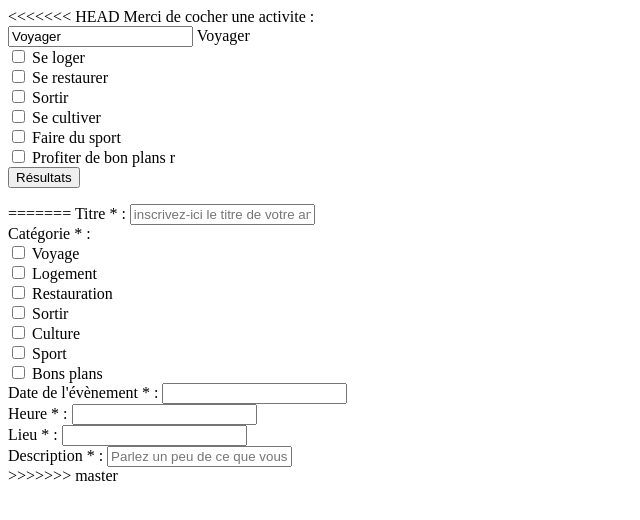
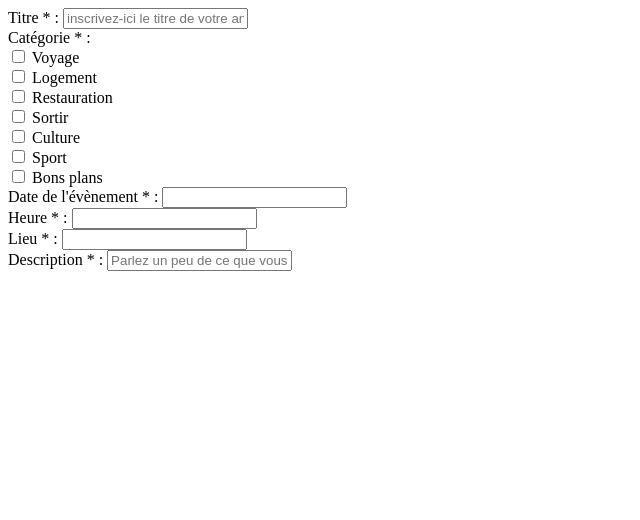
Before and after one commit to LeoArthaud/Workshop-3-C-U, a PHP site: page /php/Add_Event.php in a window 1280 px wide. Shown: the top 520 px of the page, without its empty margins (0-640 px from the left). Run offline with PHP 8.4, Linux system fonts and the light colour scheme; some libraries are stand-ins or nearby versions.

Commit message:
Add_event correct

```diff
--- a/Camp'Us/php/Add_Event.php
+++ b/Camp'Us/php/Add_Event.php
@@ -6,19 +6,6 @@
     <body>
         <p>
         <form method='POST' action='Add_Event_POST.php'>
-<<<<<<< HEAD
-            Merci de cocher une activite :<br>
-            <input type=""
-            <input type="checkbox" name="activite[]" value="Voyager"> Voyager<br>
-            <input type="checkbox" name="activite[]" value="Se loger"> Se loger<br>
-            <input type="checkbox" name="activite[]" value="Se restaurer"> Se restaurer<br>
-            <input type="checkbox" name="activite[]" value="Sortir"> Sortir<br>
-            <input type="checkbox" name="activite[]" value="Se cultiver"> Se cultiver<br>
-            <input type="checkbox" name="activite[]" value="Faire du sport"> Faire du sport<br>
-            <input type="checkbox" name="activite[]" value="Profiter de bon plans "> Profiter de bon plans r<br>
-            <input type="submit" name="activiter" value="Résultats">
-            </p>
-=======
 
             <label for="titre"> Titre * </label> : <input type="text" name="titre" id="titre" placeholder="inscrivez-ici le titre de votre annonce"> <br>
 
@@ -68,7 +55,6 @@
 
             <label for="description"> Description * </label> : <input type="text" name="titre" id="titre" placeholder="Parlez un peu de ce que vous comptez faire..."> <br>
 
->>>>>>> master
         </form>
         </p>
 
```
